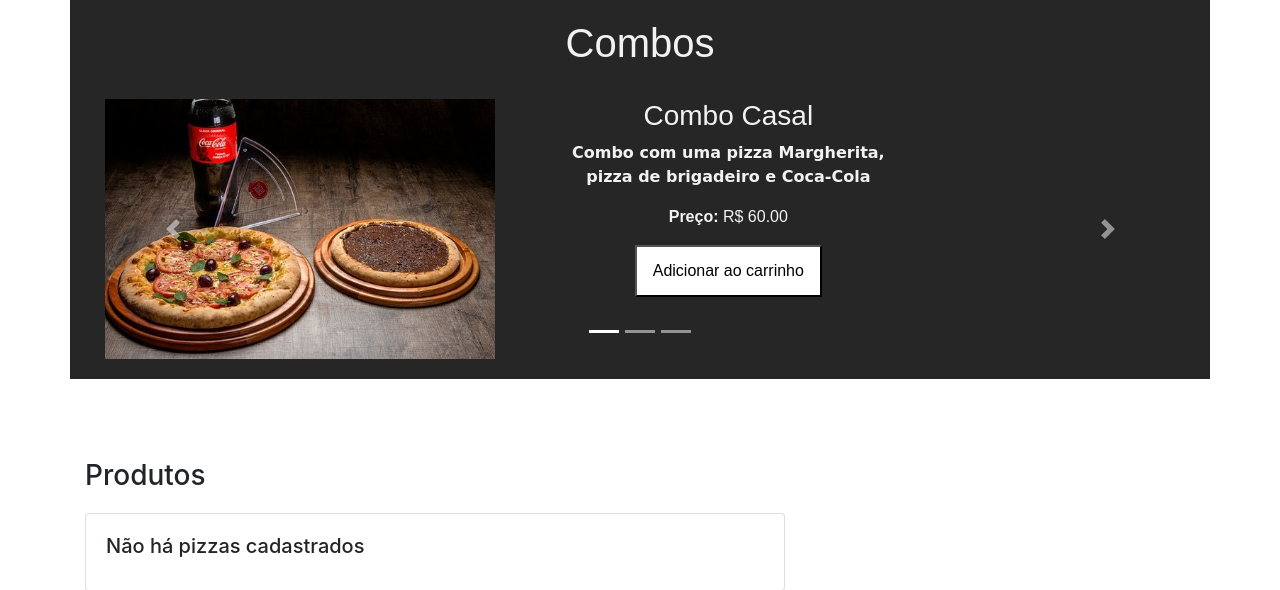
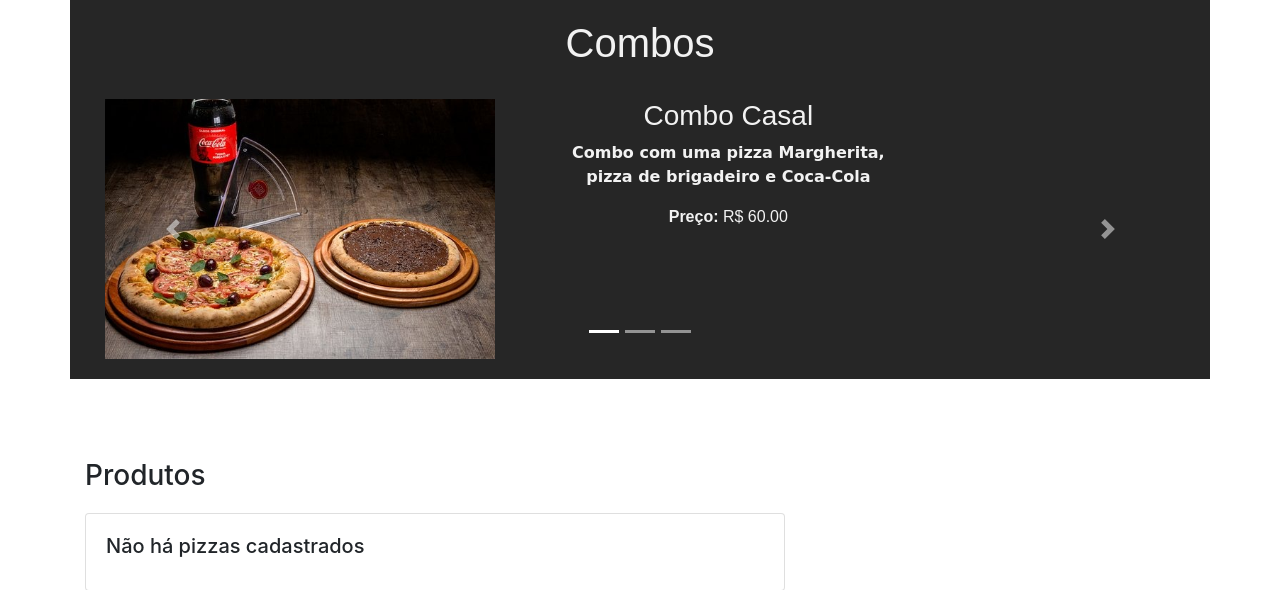
Before and after one commit to JorgeHiroki/Pizzaria, a PHP site: page /loja.php in a window 1280 px wide. Shown: the part 117-707 px from the top of the page. Run offline with PHP 8.4, Linux system fonts and the light colour scheme; the visitor is signed in with stand-in values (Sample User, id 1); data that the repository does not hold is empty; some libraries are stand-ins or nearby versions.

Commit message:
Mudança na query do carrinho

```diff
--- a/Pizzaria/Pizza/carrinho.php
+++ b/Pizzaria/Pizza/carrinho.php
@@ -43,7 +43,7 @@ if(isset($_POST['cancelar'])){
 
     <!-- ITENS -->
     <?php
-     $sql_code = "SELECT IDProduto, Quantidade, PrecoItem, IDVenda, p.Nome FROM item i left outer join produto p on i.IDProduto = p.ID where IDVenda = ".$_SESSION['idvenda']."";
+     $sql_code = "SELECT IDProduto, Quantidade, PrecoItem, IDVenda, p.Nome FROM item i left outer join pizza p on i.IDProduto = p.ID where IDVenda = ".$_SESSION['idvenda']."";
     $sql_query = $mysqli->query($sql_code) or die("Erro ao consultar catálogo de produtos! " . $mysqli->error);
     $qnt = $sql_query->num_rows;
 
--- a/Pizzaria/Pizza/index.php
+++ b/Pizzaria/Pizza/index.php
@@ -31,9 +31,8 @@
 				$sql_cria_venda = "INSERT INTO `venda` (`DataVenda`, `PrecoTotal`, `Endereco`, `CPFCliente`, `IDFormaPagamento`) VALUES (null,0, null, '".$usuario['CPF']."', '0') ";
 				$sql_gera_venda = $mysqli->query($sql_cria_venda) or die("ESSE ERRO: " . $mysqli->error);
 
-				$sqlSalvaID = $mysqli->query("SELECT * FROM venda WHERE CPFCliente = ".$usuario['CPF']." AND ID = (SELECT MAX(ID) FROM venda WHERE CPFCliente = ".$usuario['CPF'].")") or die("Falha na execução do código SQL: " . $mysqli->error);
+				$sqlSalvaID = $mysqli->query("SELECT * FROM venda WHERE CPFCliente = \"".$usuario['CPF']." \"AND ID = (SELECT MAX(ID) FROM venda WHERE CPFCliente = \"".$usuario['CPF']."\")") or die("Falha na execução do código SQL: " . $mysqli->error);
 				$ID = $sqlSalvaID->fetch_assoc();
-
 				//variavel session dura por um periodo de mais ou menos 1 semana
 				$_SESSION['idvenda'] = $ID['ID'];
 				$_SESSION['nome'] = $usuario['Nome'];
--- a/Pizzaria/Pizza/loja.php
+++ b/Pizzaria/Pizza/loja.php
@@ -106,9 +106,6 @@ $hideen = 0;
                                                 <h3>Combo Casal</h3>
                                                 <p><b>Combo com uma pizza Margherita, pizza de brigadeiro e Coca-Cola</b></p>
                                                 <b>Preço: </b>R$ 60.00</p>
-                                                <form action="" method="post">
-                                                    <button name='12' class="carrinhoBtn" type="submit"><i class="fa-sharp fa-solid fa-cart-shopping"></i>Adicionar ao carrinho</button>
-                                                </form>
                                             </div>
                                         </div>
                                     </div>
@@ -123,9 +120,6 @@ $hideen = 0;
                                                 <h3>Combo Família</h3>
                                                 <p><b>Combo com uma pizza de Calabresa, pizza de 4 queijos e Guaraná</b></p>
                                                 <b>Preço: </b>R$ 55.00</p>
-                                                <form action="" method="post">
-                                                    <button name='14' class="carrinhoBtn" type="submit"><i class="fa-sharp fa-solid fa-cart-shopping"></i>Adicionar ao carrinho</button>
-                                                </form>
                                             </div>
                                         </div>
                                     </div>
@@ -140,14 +134,10 @@ $hideen = 0;
                                                 <h3>Combo da Tropa</h3>
                                                 <p><b>Combo com uma pizza Milho e Bacon, pizza à Moda e Portuguesa</b></p>
                                                 <b>Preço: </b>R$ 75.00</p>
-                                                <form action="" method="post">
-                                                    <button name='13' class="carrinhoBtn" type="submit"><i class="fa-sharp fa-solid fa-cart-shopping"></i>Adicionar ao carrinho</button>
-                                                </form>
                                             </div>
                                         </div>
                                     </div>
                                 </div>
-
 
                             </div>
                             <a class="carousel-control-prev" href="#carouselExampleCaptions" role="button" data-slide="prev">
@@ -211,10 +201,10 @@ $hideen = 0;
                                             </form>
                                             <?php
                                             if (isset($_POST[$dados['ID']])) {
+
                                                 $sql_code_item = "SELECT * FROM item where IDProduto     =  " . $dados['ID'] . " and IDVenda = " . $_SESSION['idvenda'] . "";
-                                                $sql_query_item = $mysqli->query($sql_code_item) or die("Erro ao consultar catálogo de pizzas! " . $mysqli->error);
+                                                $sql_query_item = $mysqli->query($sql_code_item) or die("Erro ao consultar catálogo de produtos! " . $mysqli->error);
                                                 $qnt_item = $sql_query_item->num_rows;
-
                                                 if ($qnt_item < 1) {
                                                     //$sql_code_cart = $mysqli->prepare("INSERT INTO `item` (`Nome`, `Quantidade`, `PrecoItem`, `IDProduto`, `IDVenda`) VALUES ('ADFS',1,10,4,1)");
                                                     $sql_code_cart = $mysqli->prepare("INSERT INTO `item` (`Quantidade`, `PrecoItem`, `IDProduto`, `IDVenda`) VALUES (1," . $dados['Preco'] . "," . $dados['ID'] . "," . $_SESSION['idvenda'] . ")");
```
